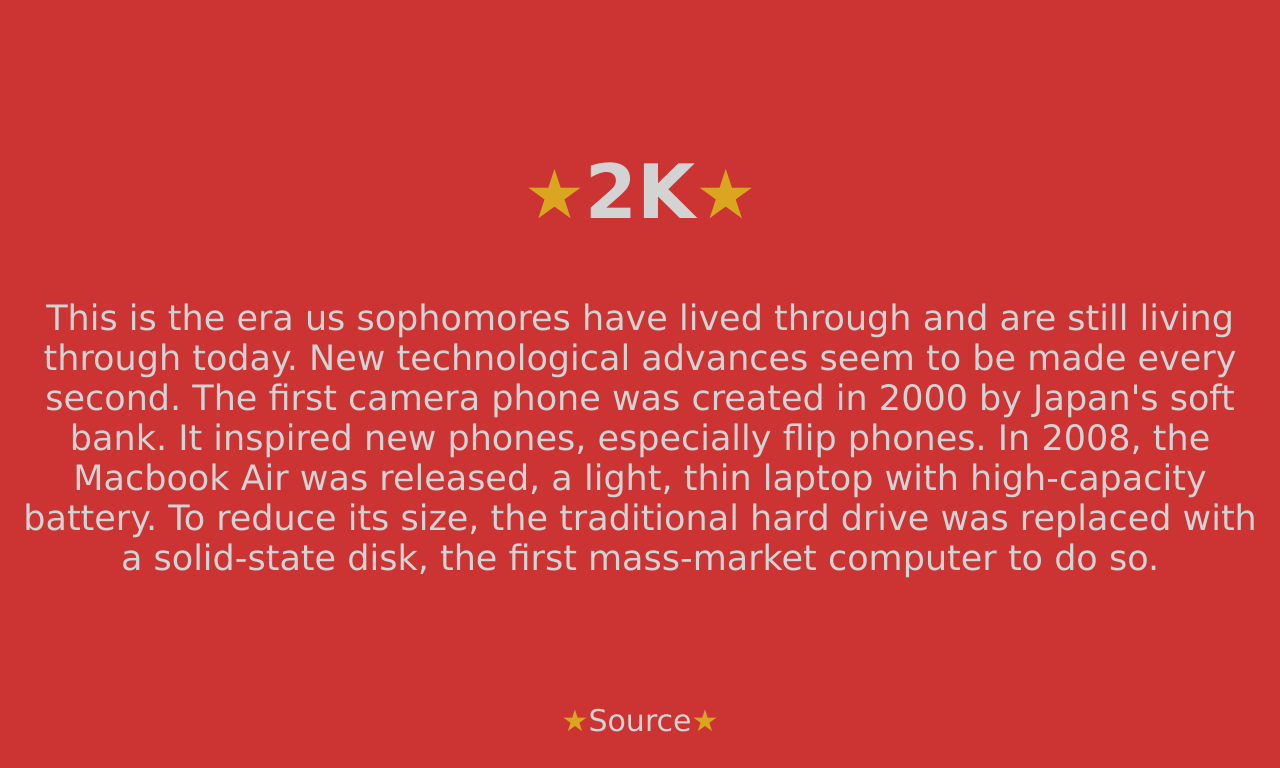
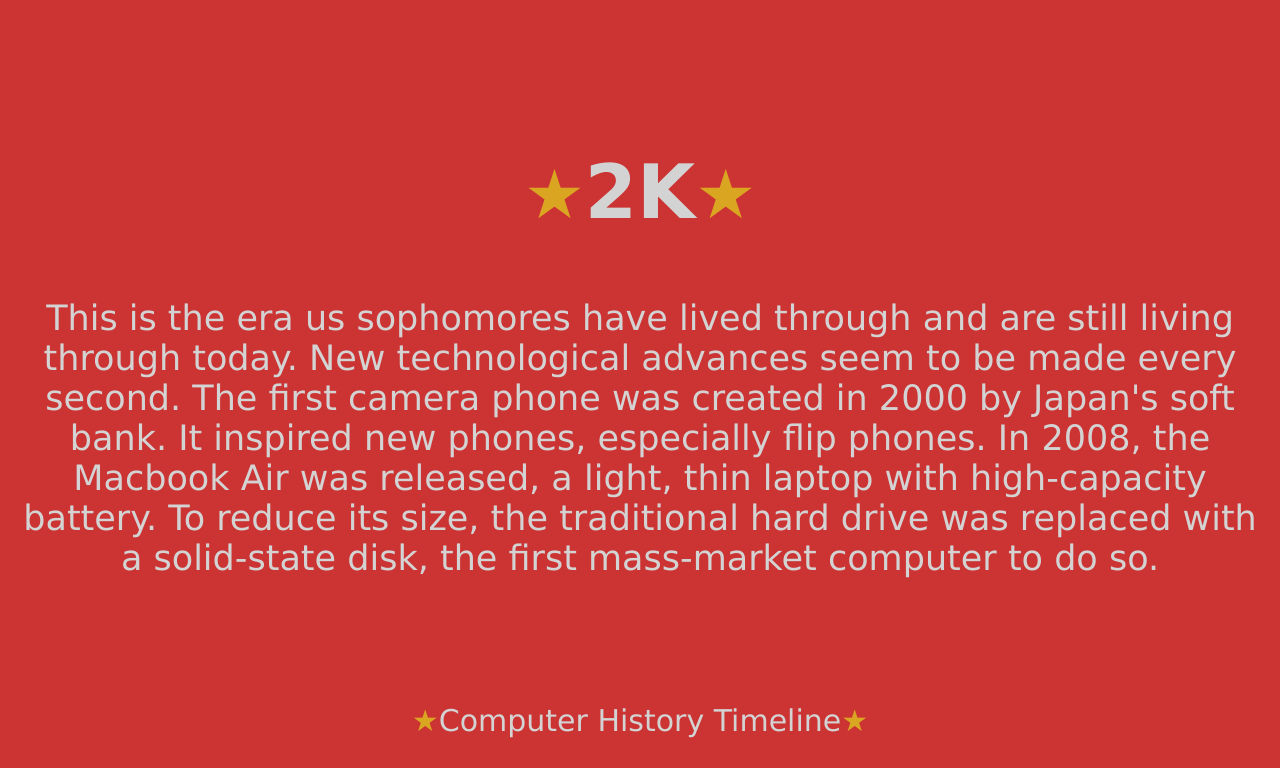
Before and after one commit to zoeyzdra/Tech-Milestones, a plain HTML site: page index.html in a window 1280 px wide. Shown: the part 1347-2115 px from the top of the page. Drawn offline with Linux system fonts and the light colour scheme.

Commit message:
Update index.html

```diff
--- a/index.html
+++ b/index.html
@@ -36,7 +36,7 @@
          <br>
          <br>
        <div id="link"
-     <p><a href="https://www.computerhistory.org/timeline/"><span class= "lilGoldstar">&#9733;</span>Source<span class= "lilGoldstar">&#9733;</span></a></p>
+     <p><a href="https://www.computerhistory.org/timeline/"><span class= "lilGoldstar">&#9733;</span>Computer History Timeline<span class= "lilGoldstar">&#9733;</span></a></p>
        </div>
     </body>
 </html>
```
